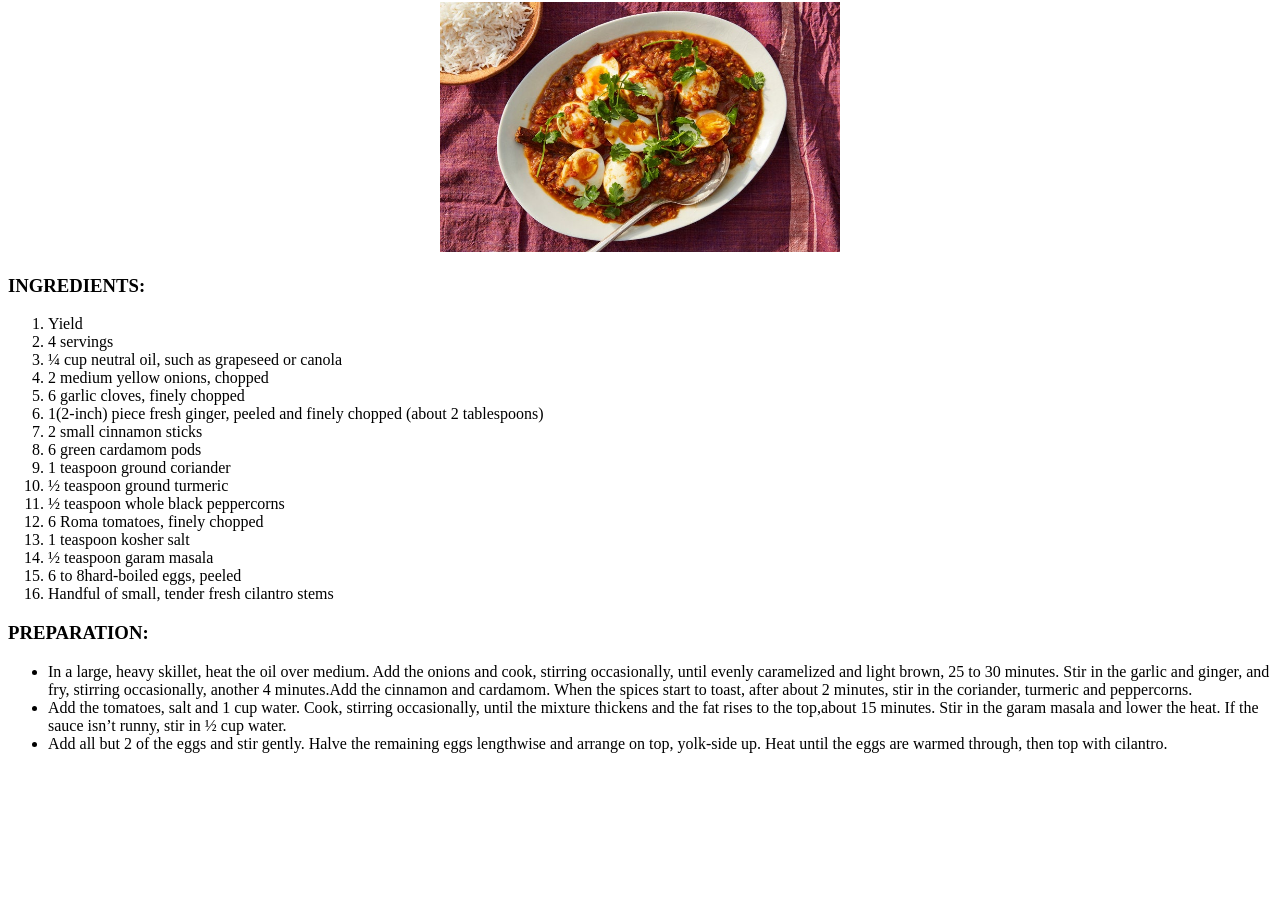
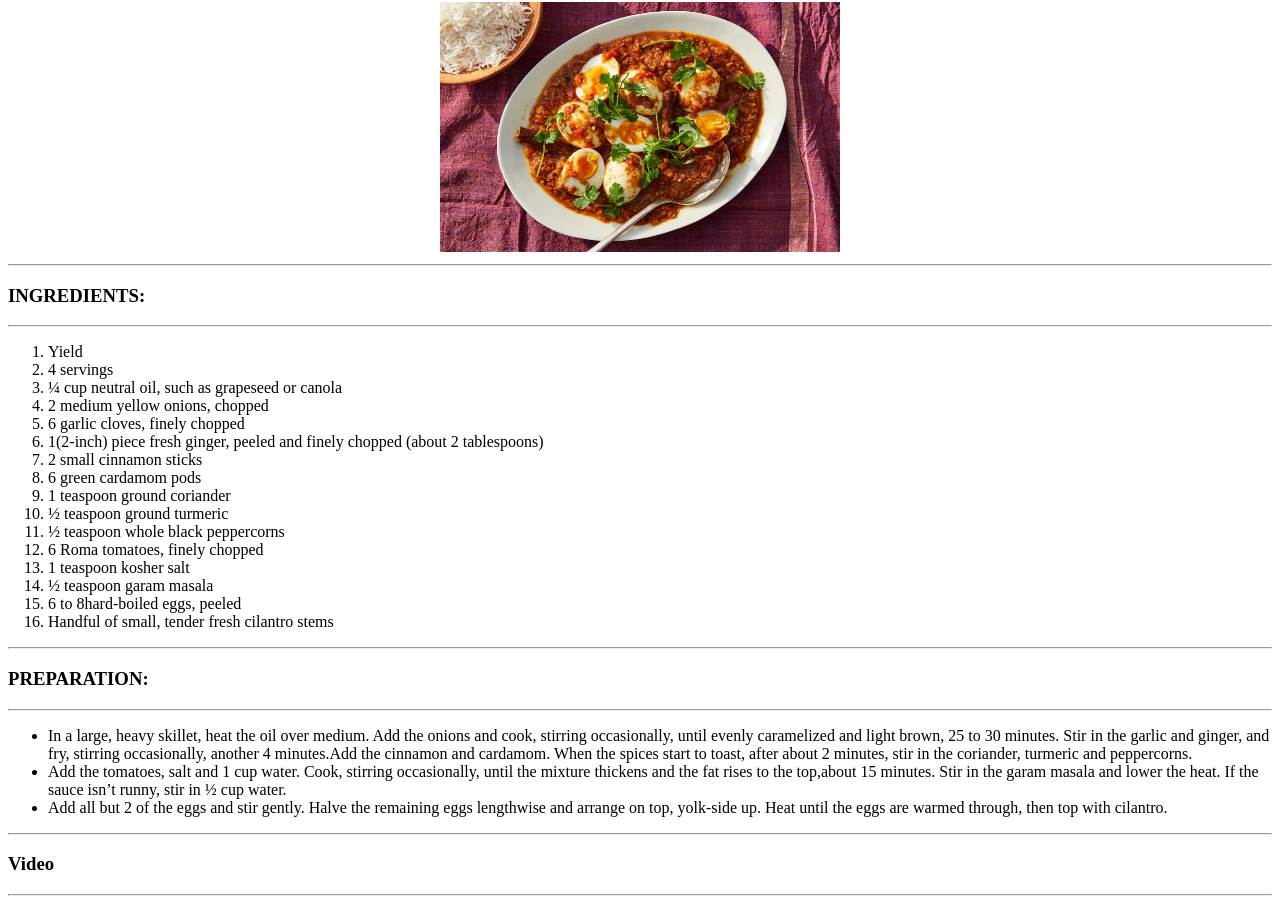
Before and after one commit to emonaminul/odin-recipe, a plain HTML site: page recipe3.html in a window 1280 px wide. Shown: the part 78-979 px from the top of the page. Before the commit the page ends 847 px from the top, so only its background shows below. Drawn offline with Linux system fonts and the light colour scheme.

Commit message:
index file add

```diff
--- a/recipe3.html
+++ b/recipe3.html
@@ -7,7 +7,9 @@
 </head>
 <body><center><h1>Egg Curry </h1></center>
     <center> <img src="curry.jpg" height="250" width="400" alt="bhuna"></center>
+    <hr>
     <h3>INGREDIENTS:</h3>
+    <hr>
 <ol>
 <li>Yield</li>
 <li>4 servings</li>
@@ -26,14 +28,17 @@
 <li>6 to 8hard-boiled eggs, peeled</li>
 <li>Handful of small, tender fresh cilantro stems</li>
 
-    </ol>
+    </ol><hr>
         <h3>PREPARATION:</h3>
+        <hr>
         <ul>
             <li>In a large, heavy skillet, heat the oil over medium. Add the onions and cook, stirring occasionally, until evenly caramelized and light brown, 25 to 30 minutes. Stir in the garlic and ginger, and fry, stirring occasionally, another 4 minutes.Add the cinnamon and cardamom. When the spices start to toast, after about 2 minutes, stir in the coriander, turmeric and peppercorns.</li>
             <li>Add the tomatoes, salt and 1 cup water. Cook, stirring occasionally, until the mixture thickens and the fat rises to the top,about 15 minutes. Stir in the garam masala and lower the heat. If the sauce isn’t runny, stir in ½ cup water.</li>
             <li>Add all but 2 of the eggs and stir gently. Halve the remaining eggs lengthwise and arrange on top, yolk-side up. Heat until the eggs are warmed through, then top with cilantro.</li>
 
-</ul>
-
+</ul><hr>
+    <h3>Video</h3>
+    <hr>
+    <iframe width="560" height="315" src="https://www.youtube.com/embed/8V7Is4H4vCU?si=vS5XajVc7x522afW" title="YouTube video player" frameborder="0" allow="accelerometer; autoplay; clipboard-write; encrypted-media; gyroscope; picture-in-picture; web-share" allowfullscreen></iframe>
 </body>
 </html>
```
Also changed, not shown: recipe1.html (+8 -3 lines), recipe2.html (+8 -3 lines).
